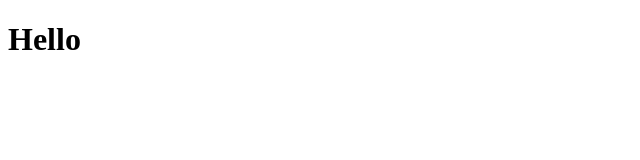
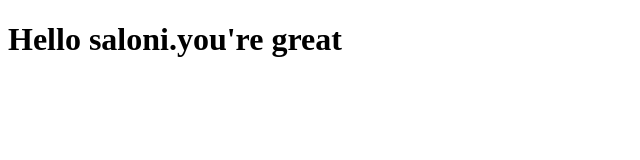
Before and after one commit to saloni1304/coursera-test, a plain HTML site: page site/index.html in a window 1280 px wide. Shown: the whole page, without its empty margins (0-640 px from the left). Drawn offline with Linux system fonts and the light colour scheme.

Commit message:
small addition to our page content.

```diff
--- a/site/index.html
+++ b/site/index.html
@@ -4,6 +4,6 @@
 	<title>Hello World</title>
 </head>
 <body>
-<h1>Hello</h1>
+<h1>Hello saloni.you're great</h1>
 </body>
 </html>
```
